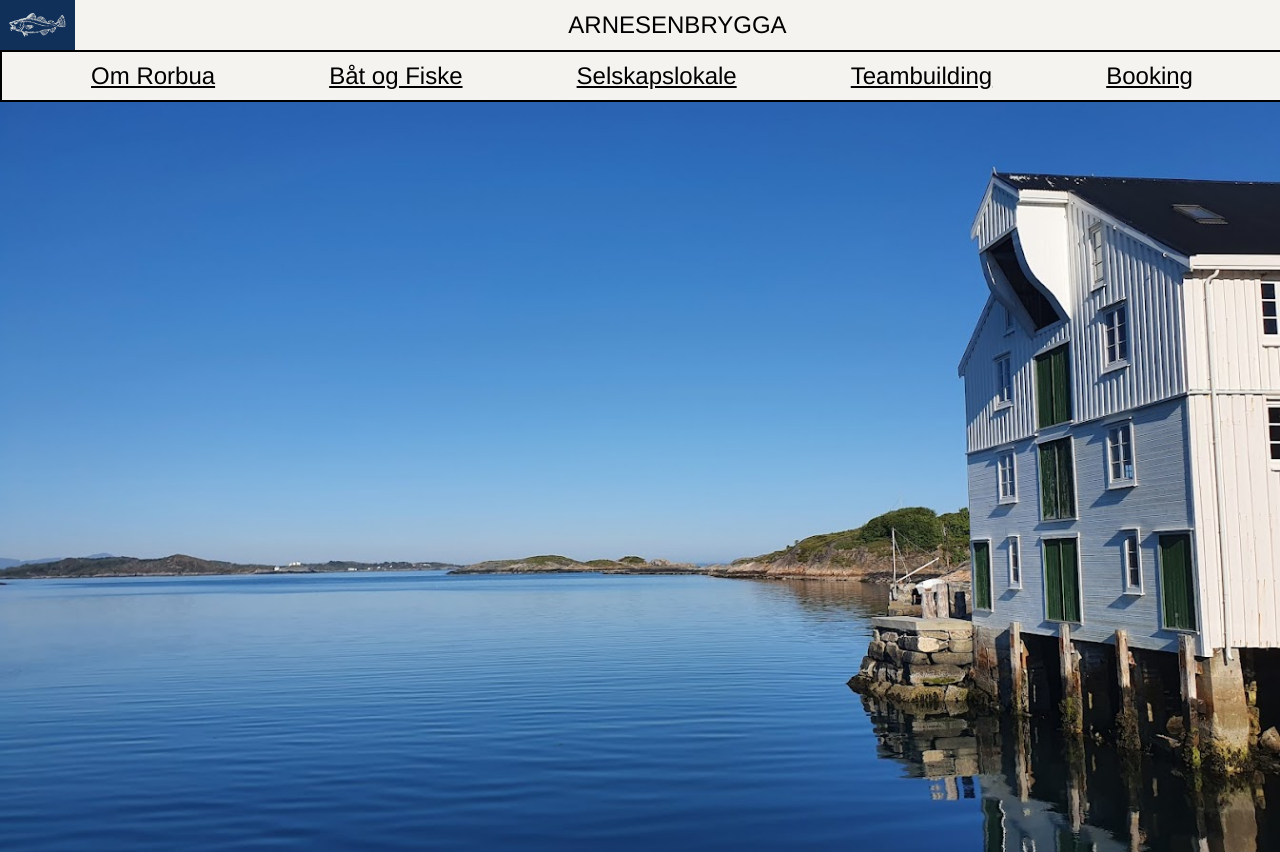
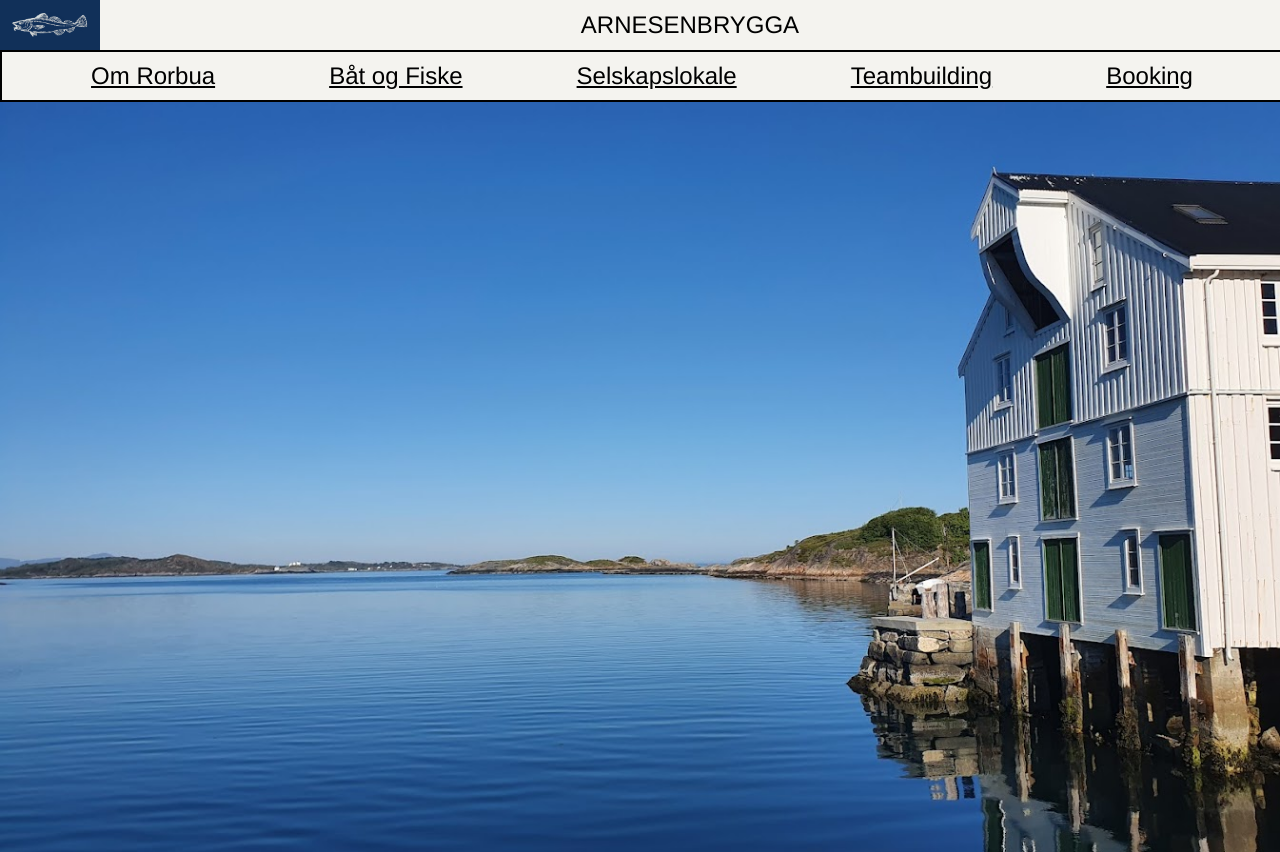
Before and after one commit to VegardMaao/Arnesenbrygga, a plain HTML site: page index.html in a window 1280 px wide. Shown: the top 852 px of the page. Drawn offline with nearby package versions, Linux system fonts and the light colour scheme; a web font is replaced by a local one.

Commit message:
update header
Made logo bigger on desktop devices via media query

```diff
--- a/css/styles.css
+++ b/css/styles.css
@@ -240,6 +240,10 @@ a > i{
         flex: 3;
     }
 
+    .header_logo{
+        width: 100px;
+    }
+
     #menu_icon{
         display: none;
     }
```
